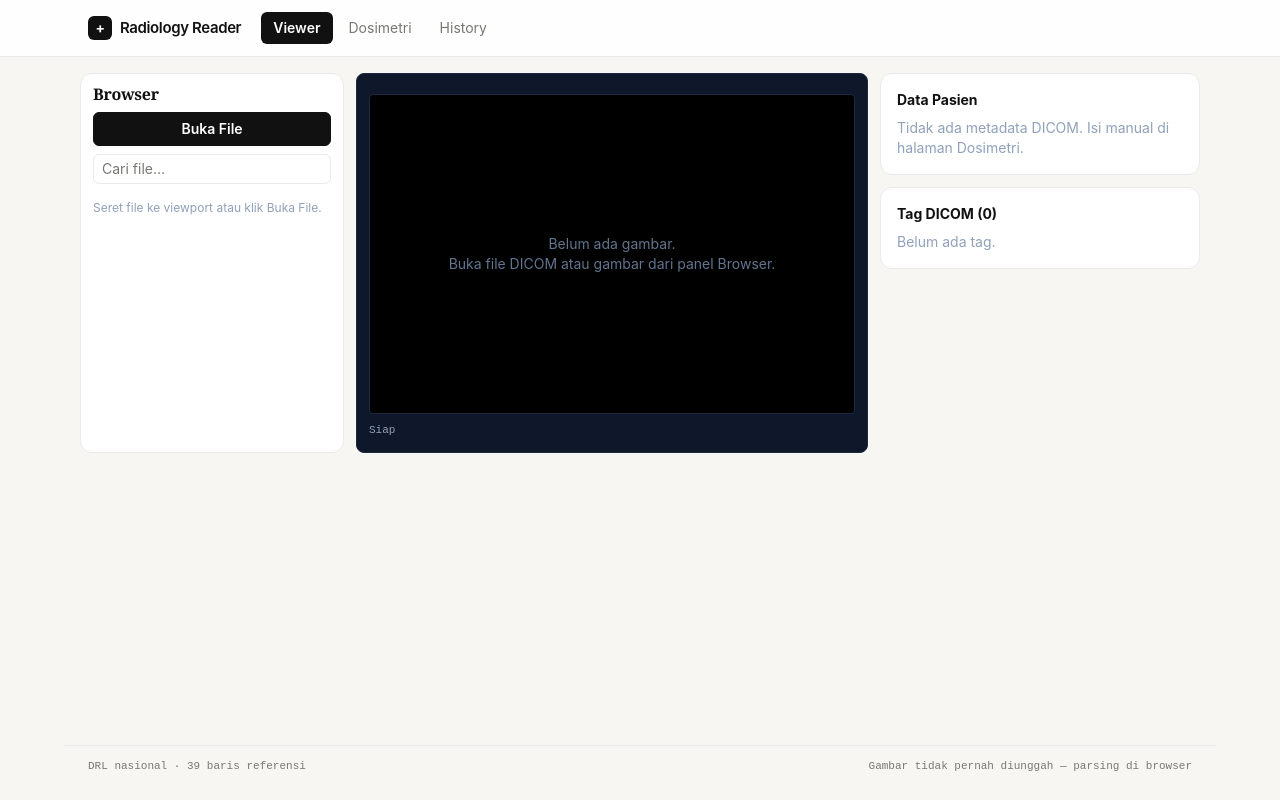
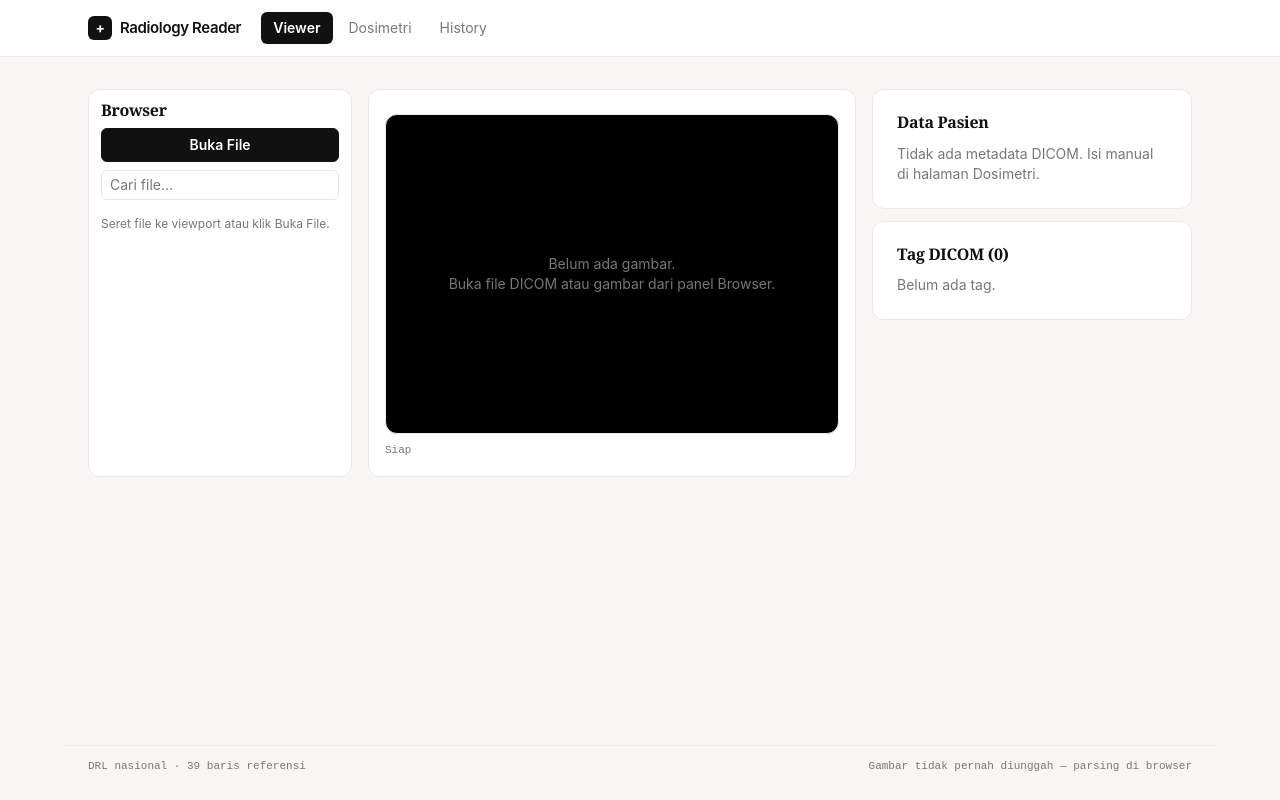
Before and after one commit to agungibr/radiology-reader-web, a SvelteKit app: page / in a window 1280 px wide. Built offline with nearby package versions, Linux system fonts and the light colour scheme.

Commit message:
refactor: viewer page to light bento style
Light browser list, white viewer chrome around the clinical black
canvas (kept black for X-ray reading), flat patient/tags cards
with hairline dividers.

```diff
--- a/src/components/ImageViewer.svelte
+++ b/src/components/ImageViewer.svelte
@@ -108,13 +108,13 @@
     <button type="button" class="toolbtn" onclick={() => zoomBy(1 / 1.15)} aria-label="Perkecil">
       −
     </button>
-    <span class="tnum w-14 text-center font-mono text-xs text-slate-200"
+    <span class="tnum w-14 text-center font-mono text-xs text-[#111111]"
       >{Math.round(zoom * 100)}%</span
     >
     <button type="button" class="toolbtn" onclick={() => zoomBy(1.15)} aria-label="Perbesar"
       >+</button
     >
-    <span class="mx-1 h-5 w-px bg-slate-700" aria-hidden="true"></span>
+    <span class="mx-1 h-5 w-px bg-[#EAEAEA]" aria-hidden="true"></span>
     <button type="button" class="toolbtn" onclick={fit}>Fit</button>
     <button type="button" class="toolbtn" onclick={oneToOne}>1:1</button>
     <button type="button" class="toolbtn" onclick={resetView}>Reset</button>
@@ -122,7 +122,7 @@
 {/if}
 <div
   bind:this={frame}
-  class="slim-scroll relative mt-2 flex items-center justify-center overflow-auto rounded border border-slate-800 bg-black"
+  class="slim-scroll relative mt-2 flex items-center justify-center overflow-auto rounded-[12px] border border-[#EAEAEA] bg-black"
   style="min-height: 320px; max-height: calc(100dvh - 16rem);"
 >
   {#if overlay}
@@ -143,7 +143,7 @@
       ></canvas>
     </figure>
   {:else}
-    <p class="p-6 text-center text-sm text-slate-500">
+    <p class="p-6 text-center text-sm text-[#787774]">
       Belum ada gambar.<br />Buka file DICOM atau gambar dari panel Browser.
     </p>
   {/if}
--- a/src/components/PatientCard.svelte
+++ b/src/components/PatientCard.svelte
@@ -16,16 +16,16 @@
   ];
 </script>
 
-<section class="panel p-4" aria-label="Data pasien">
-  <h2 class="mb-2 text-sm font-bold">Data Pasien</h2>
+<section class="panel p-6" aria-label="Data pasien">
+  <h2 class="panel-title mb-3">Data Pasien</h2>
   {#if metadata}
-    <dl class="grid grid-cols-[110px_1fr] gap-y-1 text-sm">
+    <dl class="grid grid-cols-[110px_1fr] gap-y-1.5 text-sm">
       {#each rows as r (r.label)}
-        <dt class="text-slate-400">{r.label}</dt>
+        <dt class="text-[#787774]">{r.label}</dt>
         <dd>{r.get(metadata)}</dd>
       {/each}
     </dl>
   {:else}
-    <p class="text-sm text-slate-400">Tidak ada metadata DICOM. Isi manual di halaman Dosimetri.</p>
+    <p class="text-sm text-[#787774]">Tidak ada metadata DICOM. Isi manual di halaman Dosimetri.</p>
   {/if}
 </section>
--- a/src/components/TagsTable.svelte
+++ b/src/components/TagsTable.svelte
@@ -4,30 +4,30 @@
   let { tags }: { tags: DicomTag[] } = $props();
 </script>
 
-<section class="panel p-4" aria-label="Tag DICOM">
-  <h2 class="mb-2 text-sm font-bold">Tag DICOM ({tags.length})</h2>
+<section class="panel p-6" aria-label="Tag DICOM">
+  <h2 class="panel-title mb-3">Tag DICOM ({tags.length})</h2>
   {#if tags.length > 0}
-    <div class="max-h-64 overflow-auto">
+    <div class="slim-scroll max-h-64 overflow-auto">
       <table class="w-full font-mono text-xs">
-        <thead class="sticky top-0 bg-slate-800">
-          <tr>
-            <th class="p-1 text-left">Tag</th>
-            <th class="p-1 text-left">VR</th>
-            <th class="p-1 text-left">Nilai</th>
+        <thead class="sticky top-0 bg-[#F7F6F3]">
+          <tr class="border-b border-[#EAEAEA]">
+            <th class="p-1.5 text-left font-sans text-xs font-semibold">Tag</th>
+            <th class="p-1.5 text-left font-sans text-xs font-semibold">VR</th>
+            <th class="p-1.5 text-left font-sans text-xs font-semibold">Nilai</th>
           </tr>
         </thead>
         <tbody>
           {#each tags as t (t.tag)}
-            <tr class="border-t">
-              <td class="p-1 whitespace-nowrap">{t.tag.slice(0, 4)},{t.tag.slice(4)}</td>
-              <td class="p-1">{t.vr}</td>
-              <td class="p-1 break-all">{t.value}</td>
+            <tr class="border-b border-[#EAEAEA] last:border-0">
+              <td class="p-1.5 whitespace-nowrap">{t.tag.slice(0, 4)},{t.tag.slice(4)}</td>
+              <td class="p-1.5">{t.vr}</td>
+              <td class="p-1.5 break-all">{t.value}</td>
             </tr>
           {/each}
         </tbody>
       </table>
     </div>
   {:else}
-    <p class="text-sm text-slate-400">Belum ada tag.</p>
+    <p class="text-sm text-[#787774]">Belum ada tag.</p>
   {/if}
 </section>
--- a/src/routes/+page.svelte
+++ b/src/routes/+page.svelte
@@ -116,7 +116,7 @@
   }
 </script>
 
-<div class="grid gap-3 p-4 lg:grid-cols-[264px_minmax(0,1fr)_320px]">
+<div class="mx-auto grid max-w-6xl gap-4 px-6 py-8 lg:grid-cols-[264px_minmax(0,1fr)_320px]">
   <h1 class="sr-only">Viewer</h1>
   <!-- Browser ala MicroDicom -->
   <section class="panel content-start p-3" aria-label="Browser file">
@@ -136,7 +136,7 @@
     </label>
     <input
       type="search"
-      class="mt-2 w-full rounded border border-slate-300 px-2 py-1 text-sm"
+      class="mt-2 w-full rounded-[6px] border border-[#EAEAEA] bg-white px-2 py-1 text-sm"
       placeholder="Cari file…"
       aria-label="Cari file"
       bind:value={query}
@@ -146,14 +146,14 @@
         <li class="group flex items-center gap-1">
           <button
             type="button"
-            class={`w-full truncate rounded p-1.5 text-left transition-colors ${i === selected ? 'bg-cyan-700 font-semibold text-white' : 'hover:bg-slate-800'}`}
+            class={`w-full truncate rounded-[6px] p-1.5 text-left transition-colors ${i === selected ? 'bg-[#111111] font-semibold text-white' : 'hover:bg-[#F7F6F3]'}`}
             onclick={() => void select(i)}
           >
             {f.name}
           </button>
           <button
             type="button"
-            class="rounded px-1 text-slate-400 opacity-0 transition-opacity group-hover:opacity-100 hover:bg-red-950 hover:text-red-300 focus-visible:opacity-100"
+            class="rounded px-1 text-[#787774] opacity-0 transition-opacity group-hover:opacity-100 hover:bg-[#FDEBEC] hover:text-[#9F2F2D] focus-visible:opacity-100"
             aria-label={`Hapus ${f.name}`}
             onclick={() => void removeFile(i)}
           >
@@ -163,16 +163,16 @@
       {/each}
     </ul>
     {#if files.length === 0}
-      <p class="mt-2 text-xs text-slate-400">Seret file ke viewport atau klik Buka File.</p>
+      <p class="mt-2 text-xs text-[#787774]">Seret file ke viewport atau klik Buka File.</p>
     {:else}
-      <p class="tnum mt-2 font-mono text-[11px] text-slate-400">{files.length} file</p>
+      <p class="tnum mt-2 font-mono text-[11px] text-[#787774]">{files.length} file</p>
     {/if}
   </section>
 
   <!-- Viewport -->
   <!-- svelte-ignore a11y_no_static_element_interactions -->
   <div
-    class={`rounded-lg border border-slate-800 bg-slate-900 p-3 transition-colors ${dragging ? 'border-cyan-400' : ''}`}
+    class={`rounded-[12px] border border-[#EAEAEA] bg-white p-4 transition-colors ${dragging ? 'border-[#111111]' : ''}`}
     ondragover={(e) => {
       e.preventDefault();
       dragging = true;
@@ -207,12 +207,12 @@
     {#if error}
       <p
         role="alert"
-        class="mt-2 rounded border border-red-800 bg-red-950 p-2 text-sm text-red-200"
+        class="mt-2 rounded-[6px] border border-[#EAEAEA] bg-[#FDEBEC] p-2 text-sm text-[#9F2F2D]"
       >
         {error}
       </p>
     {/if}
-    <p class="tnum mt-2 font-mono text-[11px] text-slate-400">
+    <p class="tnum mt-2 font-mono text-[11px] text-[#787774]">
       {current
         ? `${current.name} · ${current.kind === 'dicom' ? `DICOM · ${currentTags.length} tag` : 'gambar'}`
         : 'Siap'}
```
